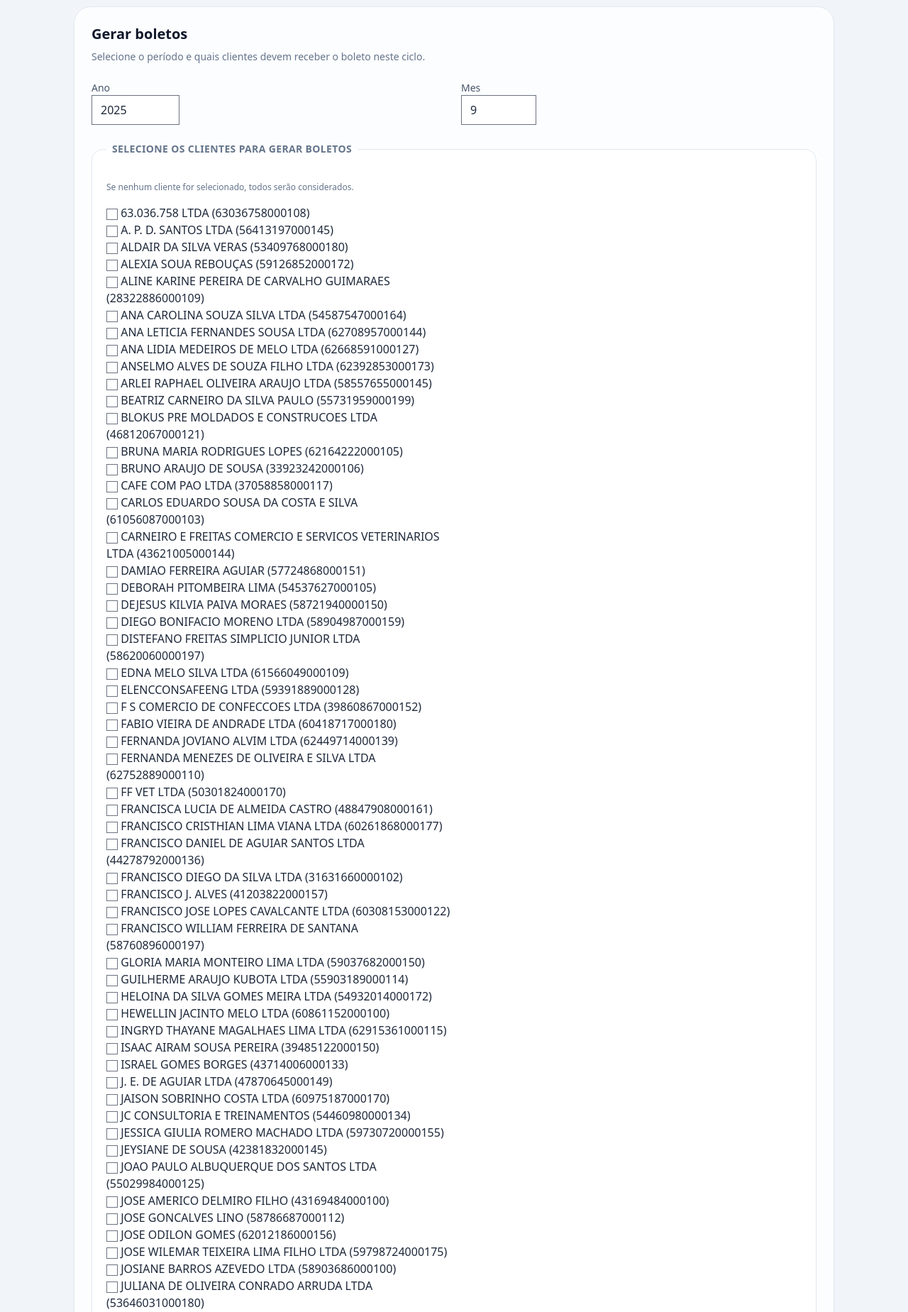
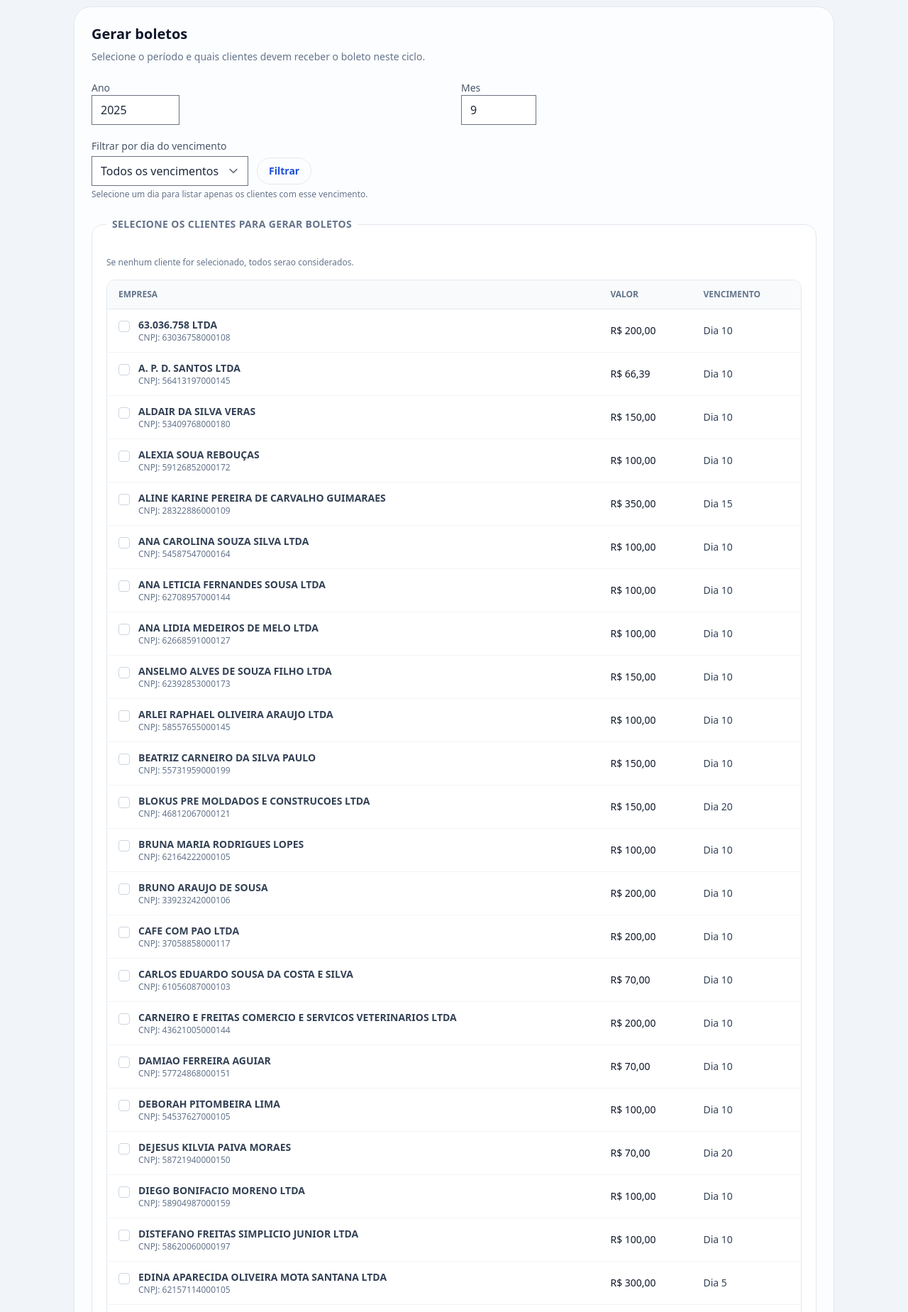
Before and after one commit to ADRIANO1992DIAS/Receber_inter, a Django app: page /gerar/ in a window 1280 px wide. Shown: the part 155-2004 px from the top of the page at 71% size. Run offline with Django 5.2, Linux system fonts and the light colour scheme; a user stored in the database is signed in; data comes from the database, SQL or seed files in the repository; both versions use the stored data as it was after the commit; some libraries are stand-ins or nearby versions.

Commit message:
alteração

```diff
--- a/billing/forms.py
+++ b/billing/forms.py
@@ -1,4 +1,5 @@
 from django import forms
+from django.db.models import QuerySet
 
 from .models import Cliente, Boleto
 
@@ -22,11 +23,78 @@ class SelecionarClientesForm(forms.Form):
             attrs={"min": 1, "max": 12, "style": "appearance:auto;"}
         ),
     )
+    dia_vencimento = forms.ChoiceField(
+        required=False,
+        choices=[],
+        label="Filtrar por dia do vencimento",
+    )
     clientes = forms.ModelMultipleChoiceField(
-        queryset=Cliente.objects.all(),
+        queryset=Cliente.objects.none(),
         widget=forms.CheckboxSelectMultiple,
         label="Selecione os clientes para gerar boletos",
+        required=False,
     )
+
+    def __init__(self, *args, **kwargs):
+        super().__init__(*args, **kwargs)
+        clientes_qs = Cliente.objects.all()
+
+        dias_disponiveis = (
+            clientes_qs.order_by("dataVencimento")
+            .values_list("dataVencimento", flat=True)
+            .distinct()
+        )
+        choices = [("", "Todos os vencimentos")]
+        choices.extend((str(dia), f"Dia {dia:02d}") for dia in dias_disponiveis)
+        self.fields["dia_vencimento"].choices = choices
+
+        dia_raw = None
+        if self.is_bound:
+            dia_raw = self.data.get(self.add_prefix("dia_vencimento"))
+        else:
+            dia_raw = self.initial.get("dia_vencimento")
+
+        dia_filtrado = None
+        if dia_raw not in (None, "", "None"):
+            try:
+                dia_filtrado = int(dia_raw)
+            except (TypeError, ValueError):
+                dia_filtrado = None
+
+        if dia_filtrado:
+            clientes_qs = clientes_qs.filter(dataVencimento=dia_filtrado)
+
+        self.filtered_clientes = clientes_qs.order_by("nome")
+        self.fields["clientes"].queryset = self.filtered_clientes
+        self.fields["clientes"].label_from_instance = self._formatar_label
+
+        selected_ids = set()
+        if self.is_bound:
+            data = getattr(self.data, "getlist", None)
+            if callable(data):
+                selected_ids = {str(val) for val in self.data.getlist(self.add_prefix("clientes"))}
+            else:
+                raw = self.data.get(self.add_prefix("clientes"))
+                if raw:
+                    if isinstance(raw, (list, tuple, set)):
+                        selected_ids = {str(val) for val in raw}
+                    else:
+                        selected_ids = {str(raw)}
+        else:
+            initial = self.initial.get("clientes")
+            if initial:
+                if isinstance(initial, (list, tuple, set, QuerySet)):
+                    selected_ids = {str(getattr(val, "pk", val)) for val in initial}
+                else:
+                    selected_ids = {str(getattr(initial, "pk", initial))}
+        self.selected_cliente_ids = selected_ids
+
+    @staticmethod
+    def _formatar_label(cliente: Cliente) -> str:
+        return (
+            f"{cliente.nome} - CNPJ: {cliente.cpfCnpj} - "
+            f"Vencimento dia {cliente.dataVencimento:02d}"
+        )
 
 
 class ClienteForm(forms.ModelForm):
--- a/billing/views.py
+++ b/billing/views.py
@@ -491,11 +491,23 @@ def boleto_delete(request, boleto_id: int):
 
 @login_required
 def gerar_boletos(request):
-    form = SelecionarClientesForm(request.POST or None)
+    if request.method == "POST":
+        form = SelecionarClientesForm(request.POST)
+    else:
+        get_data = request.GET if request.GET else None
+        form = SelecionarClientesForm(get_data)
     if request.method == "POST" and form.is_valid():
         ano = form.cleaned_data["ano"]
         mes = form.cleaned_data["mes"]
-        clientes = form.cleaned_data["clientes"]
+        clientes_escolhidos = form.cleaned_data["clientes"]
+        if clientes_escolhidos:
+            clientes = list(clientes_escolhidos)
+        else:
+            clientes = list(form.filtered_clientes)
+
+        if not clientes:
+            messages.info(request, "Nenhum cliente disponivel para o filtro selecionado.")
+            return render(request, "billing/gerar_boletos.html", {"form": form})
         inter = InterService()
 
         with transaction.atomic():
--- a/templates/billing/gerar_boletos.html
+++ b/templates/billing/gerar_boletos.html
@@ -25,6 +25,25 @@
             <p class="mt-1 text-xs font-medium text-rose-600">{{ form.mes.errors|striptags }}</p>
           {% endif %}
         </div>
+        <div class="md:col-span-2">
+          <label class="block text-sm font-medium text-slate-600">{{ form.dia_vencimento.label }}</label>
+          <div class="mt-1 flex flex-wrap items-center gap-3">
+            {{ form.dia_vencimento }}
+            <button
+              type="submit"
+              formmethod="get"
+              class="rounded-full border border-brand-200 px-4 py-2 text-sm font-semibold text-brand-700 transition hover:border-brand-300 hover:bg-brand-50"
+            >
+              Filtrar
+            </button>
+          </div>
+          {% if form.dia_vencimento.errors %}
+            <p class="mt-1 text-xs font-medium text-rose-600">{{ form.dia_vencimento.errors|striptags }}</p>
+          {% endif %}
+          <p class="mt-1 text-xs text-slate-500">
+            Selecione um dia para listar apenas os clientes com esse vencimento.
+          </p>
+        </div>
       </div>
 
       <fieldset class="space-y-4 rounded-2xl border border-slate-200 bg-white/70 p-5">
@@ -32,17 +51,59 @@
           {{ form.clientes.label }}
         </legend>
         <p class="text-xs text-slate-500">
-          Se nenhum cliente for selecionado, todos serão considerados.
+          Se nenhum cliente for selecionado, todos serao considerados.
         </p>
-        <div class="grid gap-2 sm:grid-cols-2">
-          {{ form.clientes }}
-        </div>
+        {% if form.filtered_clientes %}
+          <div class="overflow-x-auto rounded-xl border border-slate-200">
+            <table class="min-w-full divide-y divide-slate-200 text-sm">
+              <thead class="bg-slate-50 text-xs uppercase text-slate-500">
+                <tr>
+                  <th scope="col" class="px-4 py-3 text-left font-semibold">Empresa</th>
+                  <th scope="col" class="px-4 py-3 text-left font-semibold">Valor</th>
+                  <th scope="col" class="px-4 py-3 text-left font-semibold">Vencimento</th>
+                </tr>
+              </thead>
+              <tbody class="divide-y divide-slate-100 bg-white/60 text-slate-700">
+                {% for cliente in form.filtered_clientes %}
+                  {% with value=cliente.pk|stringformat:"s" %}
+                    <tr class="hover:bg-brand-50/40">
+                      <td class="px-4 py-3">
+                        <label class="flex cursor-pointer items-start gap-3">
+                          <input
+                            id="{{ form.clientes.auto_id }}_{{ forloop.counter0 }}"
+                            type="checkbox"
+                            name="{{ form.clientes.html_name }}"
+                            value="{{ cliente.pk }}"
+                            class="mt-1 h-4 w-4 rounded border-slate-300 text-brand-600 focus:ring-2 focus:ring-brand-500"
+                            {% if value in form.selected_cliente_ids %}checked{% endif %}
+                          >
+                          <span>
+                            <span class="font-semibold">{{ cliente.nome }}</span>
+                            <span class="block text-xs text-slate-500">CNPJ: {{ cliente.cpfCnpj }}</span>
+                          </span>
+                        </label>
+                      </td>
+                      <td class="px-4 py-3 font-medium text-slate-900">
+                        R$ {{ cliente.valorNominal|floatformat:2 }}
+                      </td>
+                      <td class="px-4 py-3">
+                        Dia {{ cliente.dataVencimento|default:"-" }}
+                      </td>
+                    </tr>
+                  {% endwith %}
+                {% endfor %}
+              </tbody>
+            </table>
+          </div>
+        {% else %}
+          <p class="text-sm text-slate-500">Nenhum cliente encontrado para os filtros atuais.</p>
+        {% endif %}
         {% if form.clientes.errors %}
           <p class="text-xs font-medium text-rose-600">{{ form.clientes.errors|striptags }}</p>
         {% endif %}
       </fieldset>
 
-      <div>
+      <div class="flex flex-wrap gap-3">
         <button
           type="submit"
           class="inline-flex items-center justify-center rounded-full bg-brand-600 px-6 py-2.5 text-sm font-semibold text-white shadow-sm transition hover:bg-brand-700 focus-visible:outline focus-visible:outline-2 focus-visible:outline-offset-2 focus-visible:outline-brand-500"
```
Also changed, not shown: data/db.sqlite3, 1 other file.
